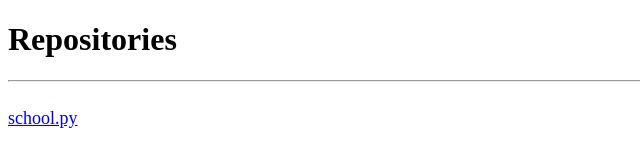
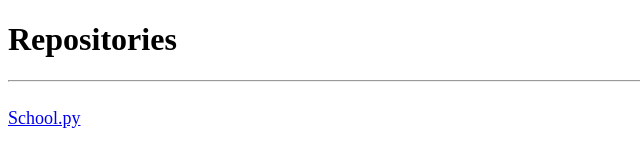
Before and after one commit to MaliciousFiles/File-Downloads, a plain HTML site: page index.html in a window 1280 px wide. Shown: the full height of the page, 0-640 px from the left. Drawn offline with Linux system fonts and the light colour scheme.

Commit message:
Update url

```diff
--- a/index.html
+++ b/index.html
@@ -10,7 +10,7 @@
 		<hr>
 		<br>
 		<font size="+1">
-			<a href="/file-downloads/school.py">school.py</a>
+			<a href="./school.py">School.py</a>
 		</font>
 	</body>
 </html>
```
